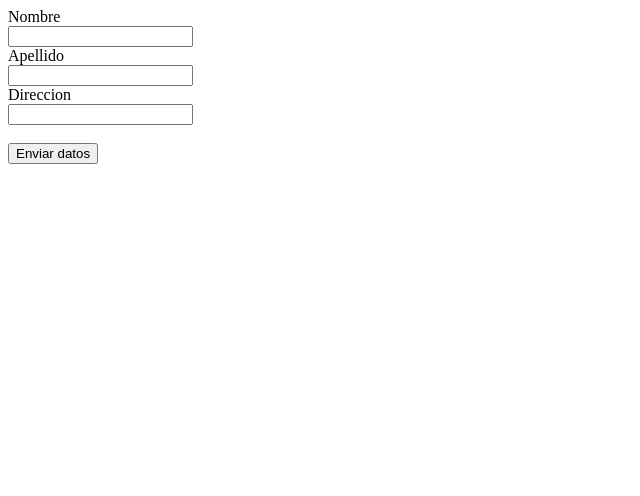
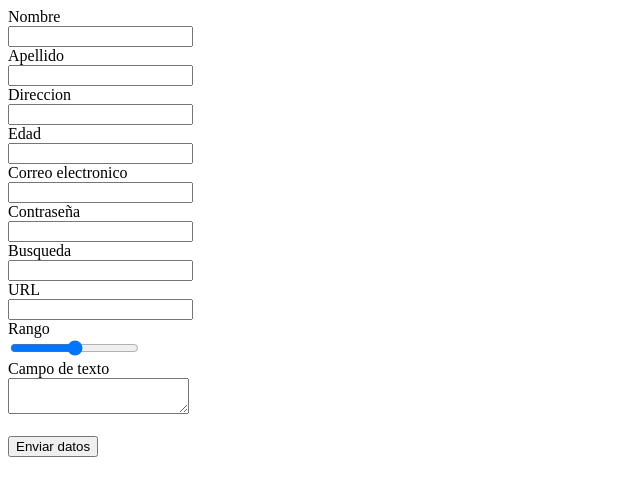
Before and after one commit to Rulolokote11/Formularios_IDAI, a plain HTML site: page index.html in a window 1280 px wide. Shown: the whole page, without its empty margins (0-640 px from the left). Drawn offline with Linux system fonts and the light colour scheme.

Commit message:
Primera parte de Ejemplos

```diff
--- a/index.html
+++ b/index.html
@@ -9,25 +9,78 @@
     </style>
 </head>
 <body>
-    <form action="formulario.html">
+    <form action="formulario.html" method="get">
+
         <label for="Nombre">
             Nombre
         </label>
         <br>
         <input type="text" name="Nombre" id="Nombre">
         <br>
+
         <label for="Apellido">
-        Apellido
+            Apellido
         </label>
         <br>
         <input type="text" name="Apellido" id="Apellido">
         <br>
+
         <label for="Direccion">
-        Direccion
+            Direccion
         </label>
         <br>
         <input type="text" name="Direccion" id="Direccion">
         <br>
+
+        <label for="Edad">
+            Edad
+        </label>
+        <br>
+        <input type="number" name="Edad" id="Edad">
+        <br>
+
+        <label for="Correo">
+            Correo electronico
+        </label>
+        <br>
+        <input type="email" name="Correo" id="Correo">
+        <br>
+
+        <label for="Contraseña">
+            Contraseña
+        </label>
+        <br>
+        <input type="password" name="Contraseña" id="Contraseña">
+        <br>
+
+        <label for="Busqueda">
+            Busqueda
+        </label>
+        <br>
+        <input type="search" name="Busqueda" id="Busqueda">
+        <br>
+
+        <label for="URL">
+            URL
+        </label>
+        <br>
+        <input type="url" name="URL" id="URL">
+        <br>
+
+        <label for="Rango">
+            Rango
+        </label>
+        <br>
+        <input type="range" name="Rango" id="Rango">
+        <br>
+
+        <label for="Campo de texto">
+            Campo de texto
+        </label>
+        <br>
+        <textarea name="Campo de texto" id="Campo de texto"></textarea>
+        <br>
+
         <br>
         <input type="submit" value="Enviar datos">
     </form>
```
